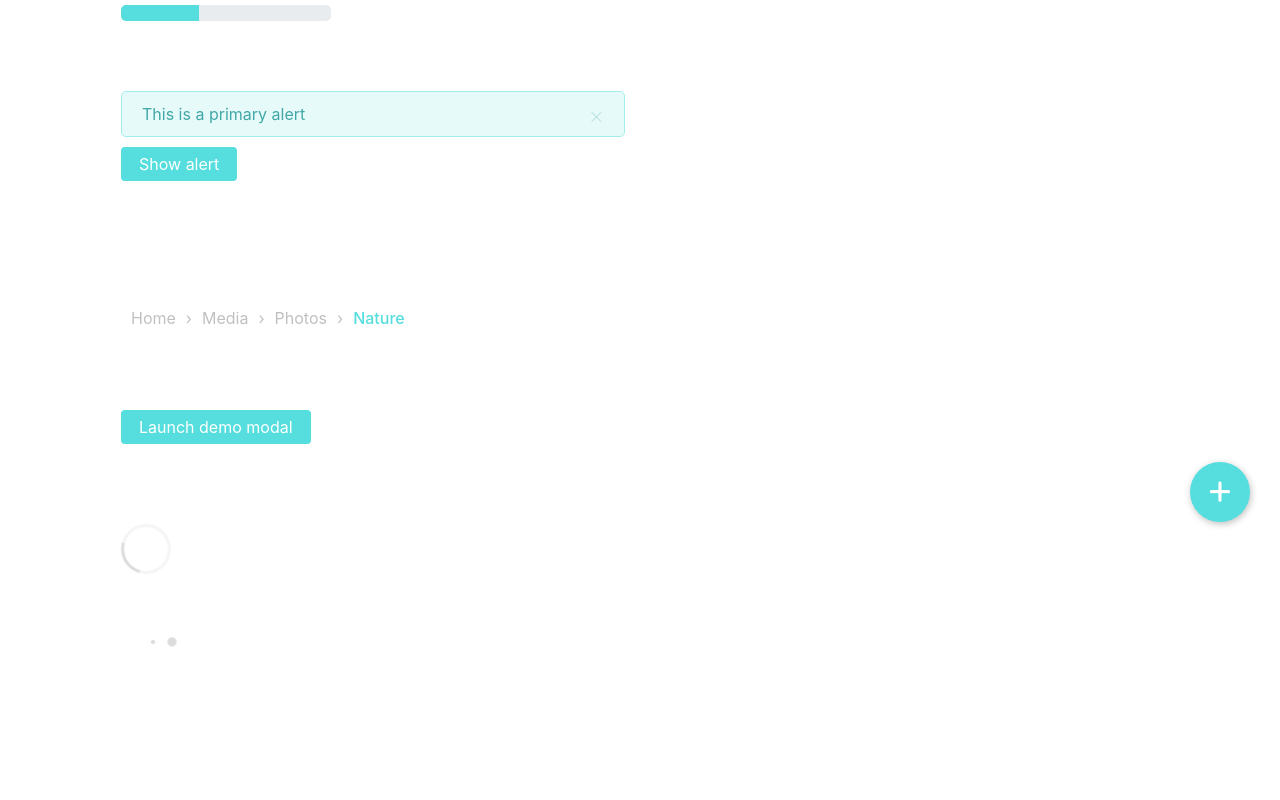
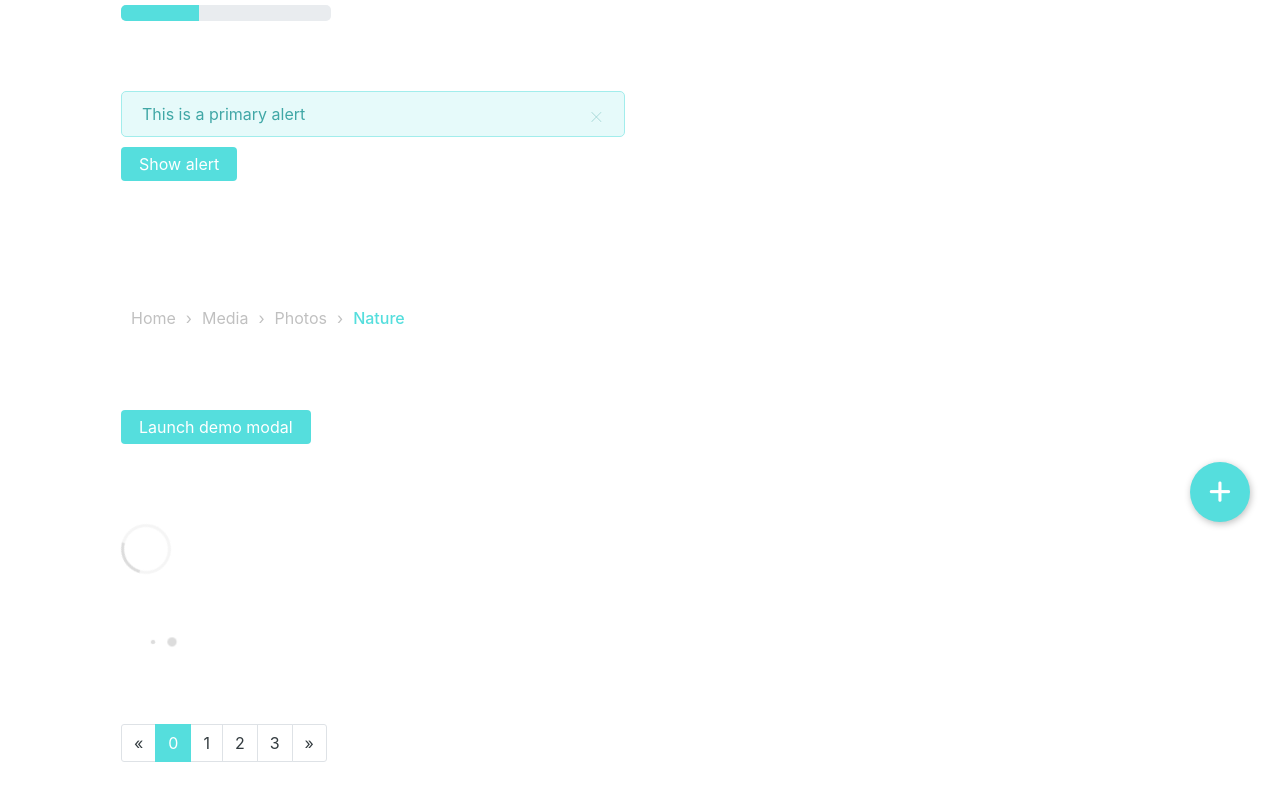
Before and after one commit to vicky-hill/crystal, a Next.js app: page / in a window 1280 px wide. Shown: the part 248-1048 px from the top of the page. Before the commit the page ends 1017 px from the top, so only its background shows below. Built offline with nearby package versions, Linux system fonts and the light colour scheme.

Commit message:
create pagination component

```diff
--- /dev/null
+++ b/components/elements/Pagination.js
@@ -0,0 +1,63 @@
+import React from 'react'
+import { PropTypes } from 'prop-types'
+import classNames from 'classnames'
+
+const Pagination = ({ active, setActive, pages }) => {
+
+    const getClasses = index => classNames('pagination__item', {
+        'active': active === index
+    })
+
+    const activatePage = (e) => {
+        e.preventDefault();
+        setActive(Number(e.target.id));
+    }
+
+    const nextPage = (e) => {
+        e.preventDefault();
+        if (active === pages - 1) return
+        setActive(active + 1);
+    }
+
+    const previousPage = (e) => {
+        e.preventDefault();
+        if (active === 0) return
+        setActive(active - 1);
+    }
+
+    return (
+        <ul className="pagination">
+            <li className="pagination__item pagination__icon" onClick={previousPage}>
+                <a className="pagination__link" href="#">
+                    <span>&laquo;</span>
+                </a>
+            </li>
+
+            {
+                [...Array(pages).keys()].map((page, i) => (
+                    <li key={i} id={i} className={getClasses(i)} onClick={activatePage}>
+                        <a id={i} className="pagination__link" href="#">{page}</a>
+                    </li>
+                ))
+            }
+
+            <li className="pagination__item pagination__icon" onClick={nextPage}>
+                <a className="pagination__link" href="#">
+                    <span>&raquo;</span>
+                </a>
+            </li>
+        </ul>
+    )
+}
+
+Pagination.defaultProps = {
+    active: 0,
+}
+
+Pagination.propTypes = {
+    active: PropTypes.number,
+    setActive: PropTypes.func,
+    pages: PropTypes.number
+}
+
+export default Pagination;
--- a/components/pages/Basic.js
+++ b/components/pages/Basic.js
@@ -4,6 +4,7 @@ import BreadcrumbsSection from '../sections/Breadcrumbs.section'
 import ButtonSection from '../sections/Button.section'
 import LoaderSection from '../sections/Loader.section'
 import ModalSection from '../sections/Modal.section'
+import PaginationSection from '../sections/Pagination.section'
 import ProgressSection from '../sections/Progress.section'
 
 const Basic = ({ }) => {
@@ -16,6 +17,7 @@ const Basic = ({ }) => {
             <BreadcrumbsSection />
             <ModalSection />
             <LoaderSection />
+            <PaginationSection />
         </div>
     )
 }
--- /dev/null
+++ b/components/sections/Pagination.section.js
@@ -0,0 +1,16 @@
+/* eslint-disable */
+import React, { useState } from 'react'
+import Pagination from '../elements/Pagination'
+
+const PaginationSection = ({ }) => {
+
+    const [active, setActive] = useState(0);
+
+    return (
+        <section id="pagination">
+            <Pagination active={active} setActive={setActive} pages={4} />
+        </section>
+    )
+}
+
+export default PaginationSection;
--- /dev/null
+++ b/sass/components/_pagination.scss
@@ -0,0 +1,102 @@
+.pagination {
+    display: flex;
+
+    // Pagination Item
+    &__item {
+        &:first-child .pagination__link {
+            border-bottom-left-radius: 3px;
+            border-top-left-radius: 3px;
+        }
+
+        &:last-child .pagination__link {
+            border-bottom-right-radius: 3px;
+            border-top-right-radius: 3px;
+        }
+
+        &:not(:first-child) .pagination__link {
+            margin-left: -1px;
+        }
+
+        &.active .pagination__link {
+            z-index: $z-pagination-active;
+            color: #fff;
+            border-color: $primary;
+            background-color: $primary;
+        }
+    }
+
+    // Pagination Link
+    &__link {
+        position: relative;
+        padding: 6px 12px;
+        display: block;
+        color: $dark;
+        background-color: #fff;
+        border: 1px solid #dee2e6;
+        transition: color .15s ease-in-out, background-color .15s ease-in-out, border-color .15s ease-in-out, box-shadow .15s ease-in-out;
+
+        &:hover {
+            z-index: $z-pagination-hover;
+            background-color: #e9ecef;
+        }
+
+        &:focus {
+            z-index: $z-pagination-hover;
+            color: $primary;
+            background-color: #e9ecef;
+            box-shadow: 0 0 0 3px rgba($primary, .25);
+        }
+    }
+}
+
+
+/* ===================================
+   CSS Version
+==================================== */
+
+.pagination {
+    display: flex;
+}
+
+.pagination__item:last-child .pagination__link {
+    border-bottom-right-radius: 3px;
+    border-top-right-radius: 3px;
+}
+
+.pagination__item:first-child .pagination__link {
+    border-bottom-left-radius: 3px;
+    border-top-left-radius: 3px;
+}
+
+.pagination__item:not(:first-child) .pagination__link {
+    margin-left: -1px;
+}
+
+.pagination__item.active .pagination__link {
+    z-index: $z-pagination-active;
+    color: #fff;
+    border-color: $primary;
+    background-color: $primary;
+}
+
+.pagination__link {
+    position: relative;
+    padding: 6px 12px;
+    display: block;
+    color: $dark;
+    background-color: #fff;
+    border: 1px solid #dee2e6;
+    transition: color .15s ease-in-out, background-color .15s ease-in-out, border-color .15s ease-in-out, box-shadow .15s ease-in-out;
+}
+
+.pagination__link:hover {
+    z-index: $z-pagination-hover;
+    background-color: #e9ecef;
+}
+
+.pagination__link:focus {
+    z-index: $z-pagination-hover;
+    color: $primary;
+    background-color: #e9ecef;
+    box-shadow: 0 0 0 3px rgba($primary, .25);
+}
--- a/sass/main.scss
+++ b/sass/main.scss
@@ -11,3 +11,4 @@
 @import "components/breadcrumbs";
 @import "components/modal";
 @import "components/loader";
+@import "components/pagination";
```
Also changed, not shown: 1 other file (tests, documents, lock files or other folders).
